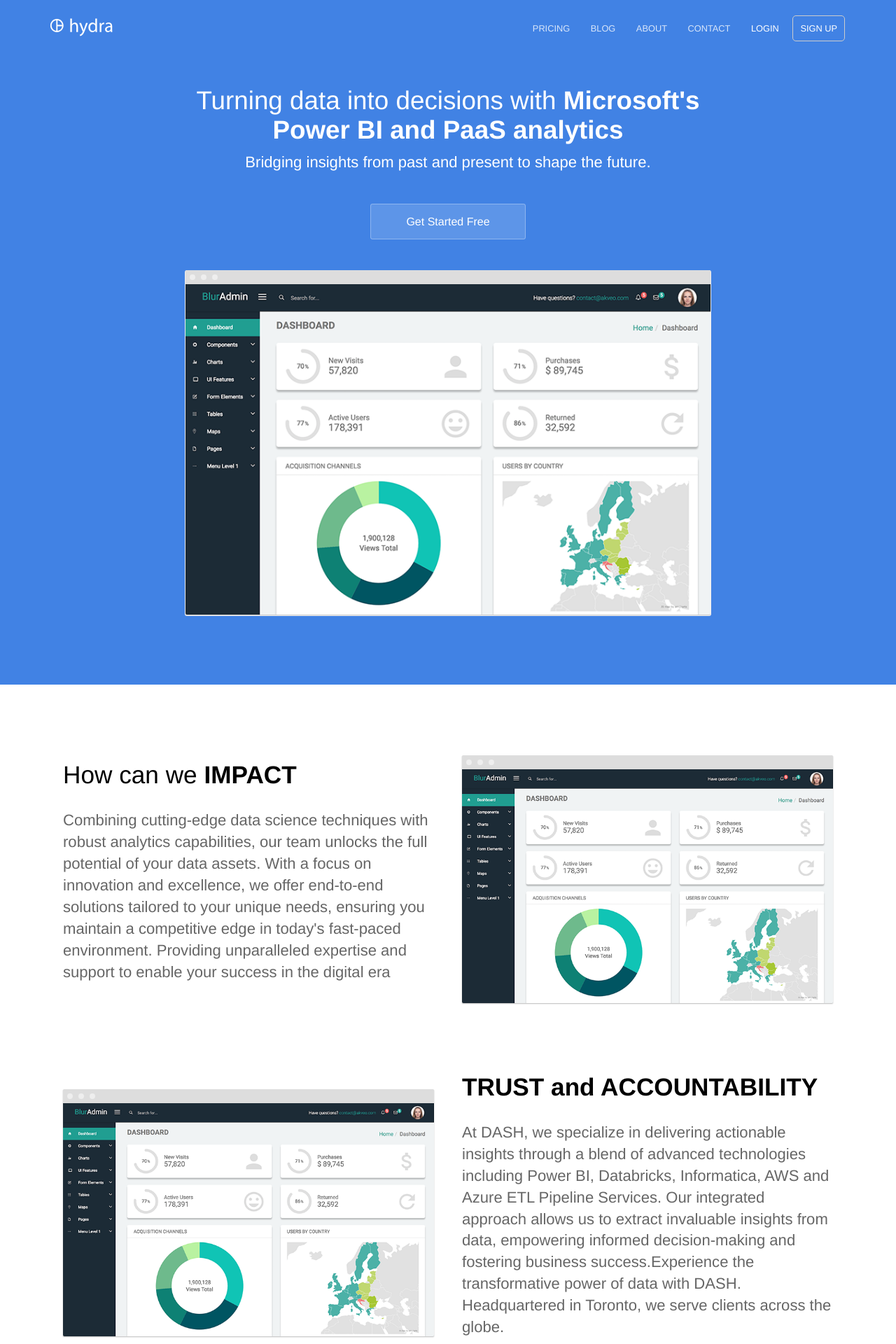
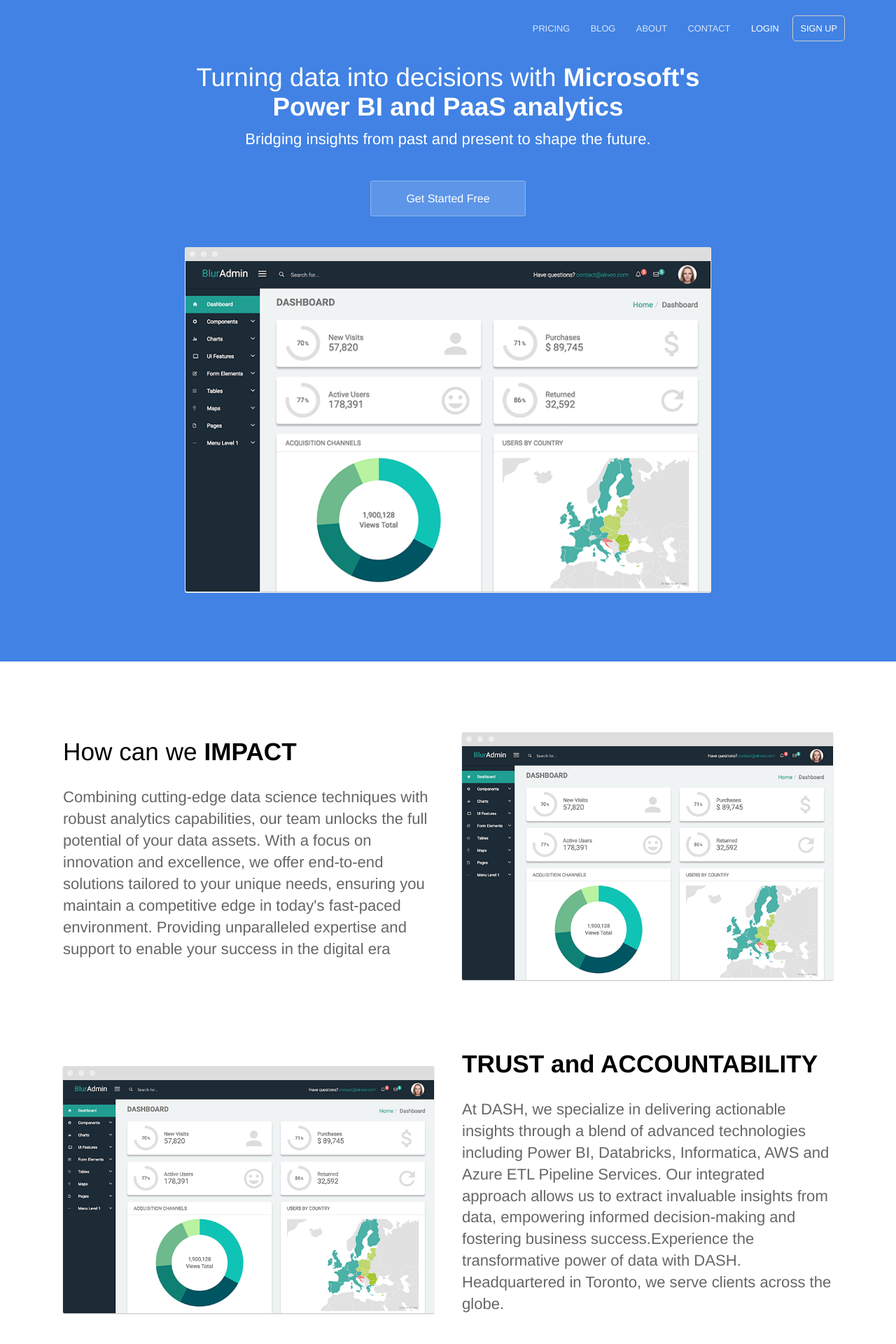
Before and after one commit to abhicanweb/abhicanweb.github.io, a Jekyll site: the page built from index.html, in a window 1280 px wide. Shown: the top 1920 px of the page at 70% size. Built offline with Jekyll 4.4.1, drawn with Linux system fonts in a browser that asks for light colours.

Commit message:
Update default.html

```diff
--- a/_layouts/default.html
+++ b/_layouts/default.html
@@ -23,7 +23,7 @@
 	<body>
 		<header>
 			<div class="container">
-				<div class="company-name"><a href="{{ site.baseurl }}/"><img src="{{ site.baseurl }}/images/logo.svg" alt="Hydra Logo" width="95" height="33" /></a></div>
+<!-- 				<div class="company-name"><a href="{{ site.baseurl }}/"><img src="{{ site.baseurl }}/images/logo.svg" alt="Hydra Logo" width="95" height="33" /></a></div> -->
 				{% include navigation.html %}
 			</div>
 		</header>
```
